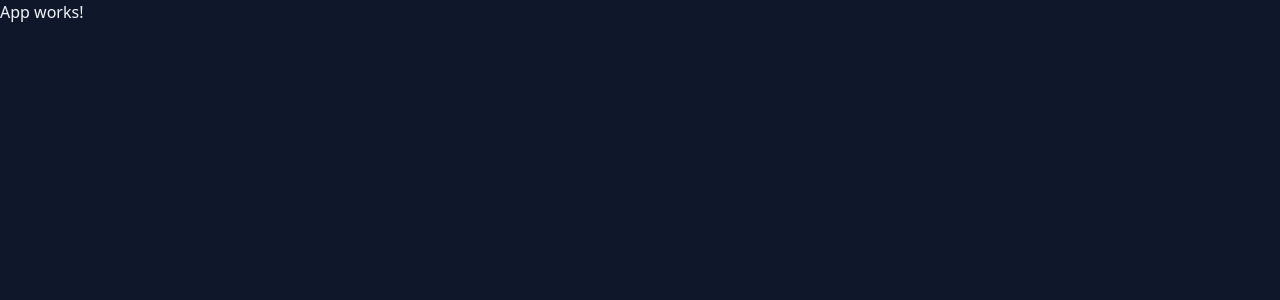
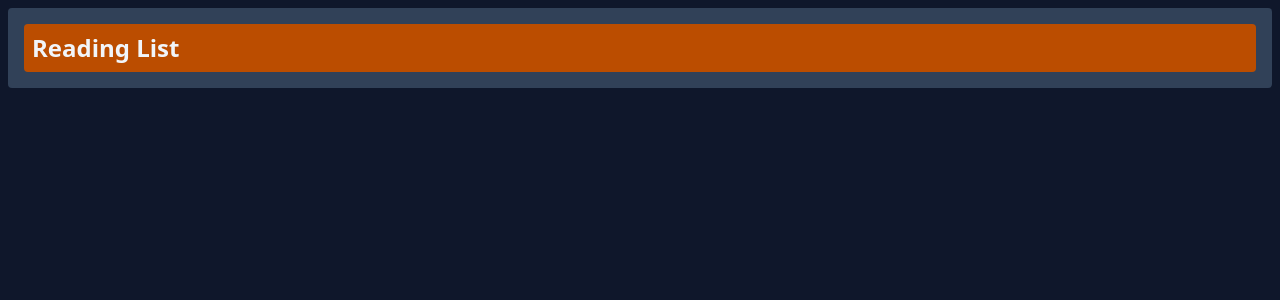
Before and after one commit to SmackSmash/books-pg, a React (Vite) app: page / in a window 1280 px wide. Shown: the top 300 px of the page. Built offline with nearby package versions, Linux system fonts and the light colour scheme.

Commit message:
A little styling

```diff
--- a/src/App.tsx
+++ b/src/App.tsx
@@ -1,7 +1,11 @@
 import type { FC } from 'react';
 
 const App: FC = () => {
-  return <div>App works!</div>;
+  return (
+    <div className='m-2 rounded bg-slate-700 p-4'>
+      <h1 className='rounded bg-amber-700 p-2 text-2xl font-extrabold'>Reading List</h1>
+    </div>
+  );
 };
 
 export default App;
```
